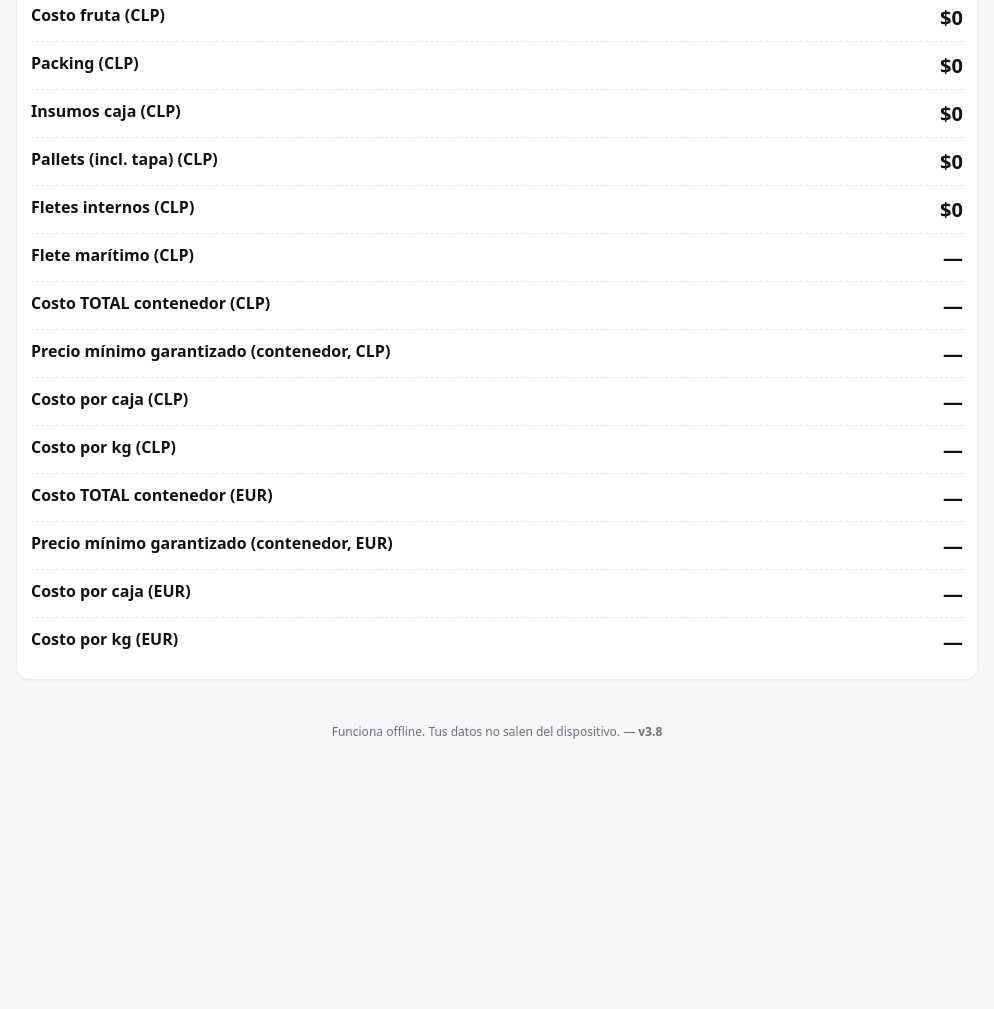
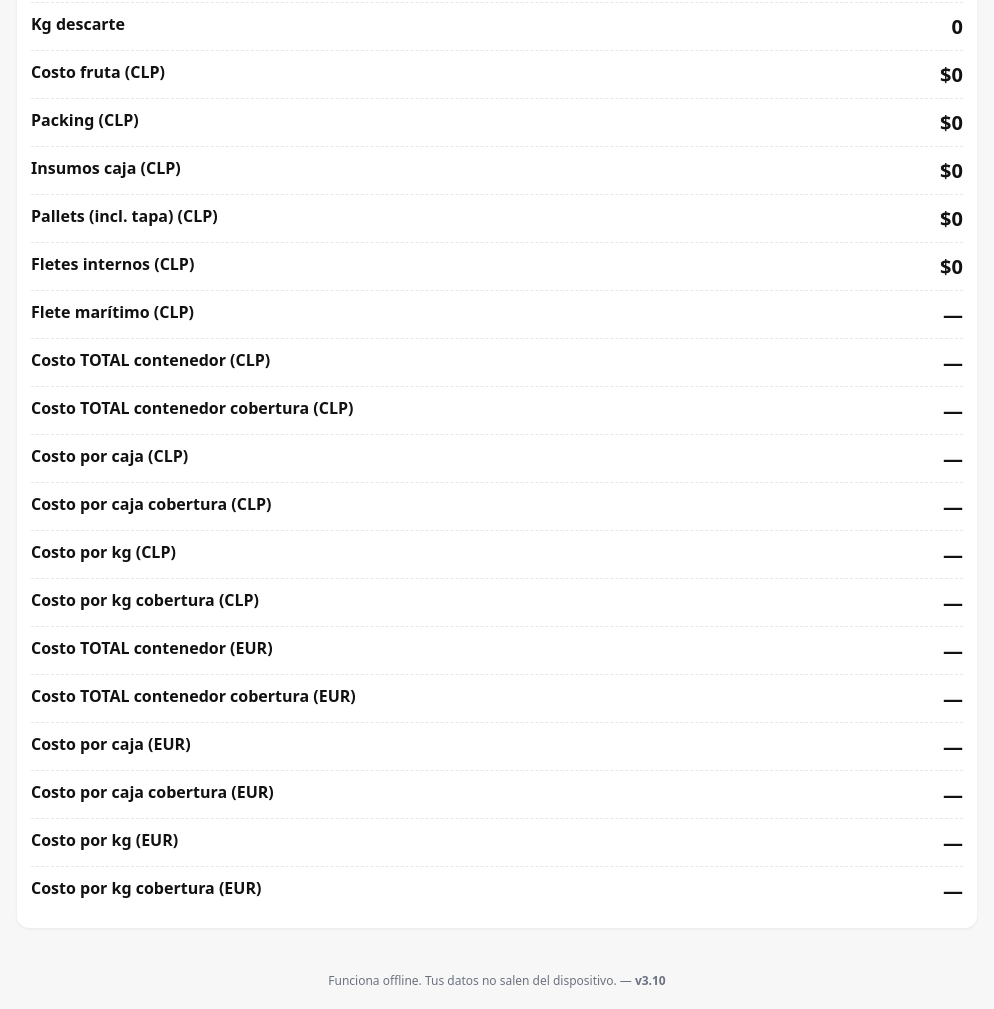
Before and after one commit to maxi910/MG_F-rmulaBERI, a plain HTML site: page index.html in a window 1280 px wide. Shown: the part 1558-2567 px from the top of the page, without its empty margins (143-1137 px from the left). Before the commit the page ends 2318 px from the top, so only its background shows below. Drawn offline with Linux system fonts and the light colour scheme.

Commit message:
Update index.html

```diff
--- a/index.html
+++ b/index.html
@@ -23,8 +23,6 @@
     .result-row:last-child { border-bottom:none; }
     .res-label { font-weight:800; }
     .res-value { font-weight:900; font-size:20px; }
-    .ok { background:var(--ok); }
-    .bad { background:var(--bad); }
     .btns { display:flex; gap:10px; margin-top:8px; flex-wrap:wrap; }
     button { padding:10px 14px; border-radius:10px; border:0; font-weight:800; background:var(--brand); color:white; font-size:14px; }
     button.secondary { background:#eceff1; color:#111; }
@@ -55,6 +53,9 @@
 
         <label>Tipo de cambio EUR→CLP <span class="unit">CLP/EUR</span></label>
         <input type="number" id="tc_eur_clp" step="any" min="0" inputmode="decimal" placeholder="Ej: 950">
+
+        <label>Tipo de cambio Peso Chileno→USD <span class="unit">CLP/US$</span></label>
+        <input type="number" id="tc_clp_usd" step="any" min="0" inputmode="decimal" placeholder="Ej: 950">
 
         <label>Pallets por contenedor <span class="unit">pallets</span></label>
         <input type="number" id="pallets" step="1" min="0" inputmode="numeric" placeholder="Ej: 20">
@@ -114,31 +115,41 @@
       <div class="result-row"><span class="res-label">Cajas por contenedor (Q)</span><span class="res-value" id="r_q">—</span></div>
       <div class="result-row"><span class="res-label">Kg netos empacados</span><span class="res-value" id="r_kg_net">—</span></div>
       <div class="result-row"><span class="res-label">Kg brutos requeridos de fruta</span><span class="res-value" id="r_kg_bruto">—</span></div>
-      <div class="result-row"><span class="res-label">Kg descarte (venta local)</span><span class="res-value" id="r_kg_desc">—</span></div>
+      <div class="result-row"><span class="res-label">Kg descarte</span><span class="res-value" id="r_kg_desc">—</span></div>
+
       <div class="result-row"><span class="res-label">Costo fruta (CLP)</span><span class="res-value" id="r_costo_fruta">—</span></div>
       <div class="result-row"><span class="res-label">Packing (CLP)</span><span class="res-value" id="r_costo_packing">—</span></div>
       <div class="result-row"><span class="res-label">Insumos caja (CLP)</span><span class="res-value" id="r_insumos_caja">—</span></div>
       <div class="result-row"><span class="res-label">Pallets (incl. tapa) (CLP)</span><span class="res-value" id="r_costo_pallets">—</span></div>
       <div class="result-row"><span class="res-label">Fletes internos (CLP)</span><span class="res-value" id="r_fletes_int">—</span></div>
       <div class="result-row"><span class="res-label">Flete marítimo (CLP)</span><span class="res-value" id="r_flete_mar">—</span></div>
+
       <div class="result-row"><span class="res-label">Costo TOTAL contenedor (CLP)</span><span class="res-value" id="r_total">—</span></div>
-      <div class="result-row"><span class="res-label">Precio mínimo garantizado (contenedor, CLP)</span><span class="res-value" id="r_precio_min_garantizado">—</span></div>
+      <div class="result-row"><span class="res-label">Costo TOTAL contenedor cobertura (CLP)</span><span class="res-value" id="r_precio_min_garantizado">—</span></div>
+
       <div class="result-row"><span class="res-label">Costo por caja (CLP)</span><span class="res-value" id="r_cxcaja">—</span></div>
+      <div class="result-row"><span class="res-label">Costo por caja cobertura (CLP)</span><span class="res-value" id="r_cxcaja_cov">—</span></div>
+
       <div class="result-row"><span class="res-label">Costo por kg (CLP)</span><span class="res-value" id="r_cxkg">—</span></div>
+      <div class="result-row"><span class="res-label">Costo por kg cobertura (CLP)</span><span class="res-value" id="r_cxkg_cov">—</span></div>
 
       <div class="result-row"><span class="res-label">Costo TOTAL contenedor (EUR)</span><span class="res-value" id="r_total_eur">—</span></div>
-      <div class="result-row"><span class="res-label">Precio mínimo garantizado (contenedor, EUR)</span><span class="res-value" id="r_precio_min_garantizado_eur">—</span></div>
+      <div class="result-row"><span class="res-label">Costo TOTAL contenedor cobertura (EUR)</span><span class="res-value" id="r_precio_min_garantizado_eur">—</span></div>
+
       <div class="result-row"><span class="res-label">Costo por caja (EUR)</span><span class="res-value" id="r_cxcaja_eur">—</span></div>
+      <div class="result-row"><span class="res-label">Costo por caja cobertura (EUR)</span><span class="res-value" id="r_cxcaja_cov_eur">—</span></div>
+
       <div class="result-row"><span class="res-label">Costo por kg (EUR)</span><span class="res-value" id="r_cxkg_eur">—</span></div>
+      <div class="result-row"><span class="res-label">Costo por kg cobertura (EUR)</span><span class="res-value" id="r_cxkg_cov_eur">—</span></div>
     </div>
 
   </main>
-  <div class="footer">Funciona offline. Tus datos no salen del dispositivo. — <strong>v3.8</strong></div>
+  <div class="footer">Funciona offline. Tus datos no salen del dispositivo. — <strong>v3.10</strong></div>
 
   <script>
     const $ = (id) => document.getElementById(id);
     const inputs = [
-      'tc_usd_eur','tc_eur_clp','pallets','cajas_por_pallet','kg_por_caja','merma_pct','fruta_kg','packing_kg','caja_x',
+      'tc_usd_eur','tc_eur_clp','tc_clp_usd','pallets','cajas_por_pallet','kg_por_caja','merma_pct','fruta_kg','packing_kg','caja_x',
       'pallet_unit','huincha_pal','esquin_pal','tapa_pal','flete_cp','flete_pp','flete_mar_usd','cobertura_pct'
     ];
     const fmtCLP = (n) => isNaN(n) ? '—' : n.toLocaleString('es-CL', {style:'currency', currency:'CLP', maximumFractionDigits:0});
@@ -168,9 +179,20 @@
     }
 
     function compute() {
-      const tc_usd_eur = read('tc_usd_eur');   // EUR / USD
+      const tc_usd_eur = read('tc_usd_eur');   // EUR / USD (por si luego lo necesitas)
       const tc_eur_clp = read('tc_eur_clp');   // CLP / EUR
-      const tc_usd_clp = (tc_usd_eur > 0 && tc_eur_clp > 0) ? (tc_usd_eur * tc_eur_clp) : NaN; // CLP / USD
+      const tc_clp_usd = read('tc_clp_usd');   // CLP / US$
+
+      // Tipo de cambio CLP por USD para flete marítimo:
+      // prioridad: valor directo CLP/US$; si no hay, se deriva de USD→EUR y EUR→CLP
+      let tc_usd_clp;
+      if (tc_clp_usd > 0) {
+        tc_usd_clp = tc_clp_usd;                  // CLP / US$
+      } else if (tc_usd_eur > 0 && tc_eur_clp > 0) {
+        tc_usd_clp = tc_usd_eur * tc_eur_clp;     // (EUR/US$)*(CLP/EUR) = CLP/US$
+      } else {
+        tc_usd_clp = NaN;
+      }
 
       const pallets = read('pallets');
       const cajas_pallet = read('cajas_por_pallet');
@@ -203,7 +225,7 @@
       const kg_desc = (!isNaN(kg_bruto) && !isNaN(kg_net) && kg_bruto >= kg_net) ? (kg_bruto - kg_net) : 0;
 
       const costo_fruta = isNaN(kg_bruto) ? NaN : kg_bruto * fruta;
-      const costo_packing = kg_bruto * packing;
+      const costo_packing = kg_net * packing;
       const costo_insumos_caja = Q * caja;
       const costo_pallets = pallets * (pallet_unit + huincha + esquineros + tapa);
       const fletes_int = flete_cp + flete_pp;
@@ -218,6 +240,10 @@
       const costo_xcaja = (Q>0 && !isNaN(total)) ? total / Q : NaN;
       const costo_xkg = (kg_net>0 && !isNaN(total)) ? total / kg_net : NaN;
 
+      // Costo por caja/kg con cobertura (CLP)
+      const costo_xcaja_cov = (Q>0 && !isNaN(precio_min_garantizado)) ? precio_min_garantizado / Q : NaN;
+      const costo_xkg_cov = (kg_net>0 && !isNaN(precio_min_garantizado)) ? precio_min_garantizado / kg_net : NaN;
+
       // Conversión a EUR usando EUR→CLP (CLP / EUR): EUR = CLP / tc_eur_clp
       const total_eur = (!isNaN(total) && tc_eur_clp>0) ? total / tc_eur_clp : NaN;
       const precio_min_garantizado_eur = (!isNaN(precio_min_garantizado) && tc_eur_clp>0)
@@ -225,41 +251,56 @@
       const costo_xcaja_eur = (!isNaN(costo_xcaja) && tc_eur_clp>0) ? costo_xcaja / tc_eur_clp : NaN;
       const costo_xkg_eur = (!isNaN(costo_xkg) && tc_eur_clp>0) ? costo_xkg / tc_eur_clp : NaN;
 
+      const costo_xcaja_cov_eur = (!isNaN(costo_xcaja_cov) && tc_eur_clp>0) ? costo_xcaja_cov / tc_eur_clp : NaN;
+      const costo_xkg_cov_eur = (!isNaN(costo_xkg_cov) && tc_eur_clp>0) ? costo_xkg_cov / tc_eur_clp : NaN;
+
       // Salidas CLP
       document.getElementById('r_q').textContent = isNaN(Q) ? '—' : fmtNum(Q,0);
       document.getElementById('r_kg_net').textContent = isNaN(kg_net) ? '—' : fmtNum(kg_net,0);
       document.getElementById('r_kg_bruto').textContent = isNaN(kg_bruto) ? '—' : fmtNum(kg_bruto,0);
       document.getElementById('r_kg_desc').textContent = isNaN(kg_desc) ? '—' : fmtNum(kg_desc,0);
+
       document.getElementById('r_costo_fruta').textContent = isNaN(costo_fruta) ? '—' : fmtCLP(costo_fruta);
       document.getElementById('r_costo_packing').textContent = isNaN(costo_packing) ? '—' : fmtCLP(costo_packing);
       document.getElementById('r_insumos_caja').textContent = isNaN(costo_insumos_caja) ? '—' : fmtCLP(costo_insumos_caja);
       document.getElementById('r_costo_pallets').textContent = isNaN(costo_pallets) ? '—' : fmtCLP(costo_pallets);
       document.getElementById('r_fletes_int').textContent = isNaN(fletes_int) ? '—' : fmtCLP(fletes_int);
       document.getElementById('r_flete_mar').textContent = isNaN(flete_mar_clp) ? '—' : fmtCLP(flete_mar_clp);
+
       document.getElementById('r_total').textContent = isNaN(total) ? '—' : fmtCLP(total);
-      document.getElementById('r_precio_min_garantizado').textContent = isNaN(precio_min_garantizado) ? '—' : fmtCLP(precio_min_garantizado);
+      document.getElementById('r_precio_min_garantizado').textContent =
+        isNaN(precio_min_garantizado) ? '—' : fmtCLP(precio_min_garantizado);
+
       document.getElementById('r_cxcaja').textContent = isNaN(costo_xcaja) ? '—' : fmtCLP(costo_xcaja);
+      document.getElementById('r_cxcaja_cov').textContent = isNaN(costo_xcaja_cov) ? '—' : fmtCLP(costo_xcaja_cov);
+
       document.getElementById('r_cxkg').textContent = isNaN(costo_xkg) ? '—' : fmtNum(costo_xkg,0);
+      document.getElementById('r_cxkg_cov').textContent = isNaN(costo_xkg_cov) ? '—' : fmtNum(costo_xkg_cov,0);
 
       // Salidas EUR
       document.getElementById('r_total_eur').textContent = isNaN(total_eur) ? '—' : fmtEUR(total_eur);
       document.getElementById('r_precio_min_garantizado_eur').textContent =
         isNaN(precio_min_garantizado_eur) ? '—' : fmtEUR(precio_min_garantizado_eur);
+
       document.getElementById('r_cxcaja_eur').textContent = isNaN(costo_xcaja_eur) ? '—' : fmtEUR(costo_xcaja_eur);
+      document.getElementById('r_cxcaja_cov_eur').textContent =
+        isNaN(costo_xcaja_cov_eur) ? '—' : fmtEUR(costo_xcaja_cov_eur);
+
       document.getElementById('r_cxkg_eur').textContent = isNaN(costo_xkg_eur) ? '—' : fmtNum(costo_xkg_eur,4);
+      document.getElementById('r_cxkg_cov_eur').textContent =
+        isNaN(costo_xkg_cov_eur) ? '—' : fmtNum(costo_xkg_cov_eur,4);
 
-      // Sin semáforo ok/bad porque ya no hay margen
       const data = {}; inputs.forEach(n => data[n] = document.getElementById(n).value);
-      localStorage.setItem('calcCont_v3_8', JSON.stringify(data));
+      localStorage.setItem('calcCont_v3_10', JSON.stringify(data));
 
       warn(warnMsg);
     }
 
     (function init(){
       if ('serviceWorker' in navigator) {
-          navigator.serviceWorker.register('./sw.js?v=39');
+        navigator.serviceWorker.register('./sw.js?v=39');
       }
-      const data = localStorage.getItem('calcCont_v3_8');
+      const data = localStorage.getItem('calcCont_v3_10');
       if (data) {
         try {
           const o = JSON.parse(data);
```
